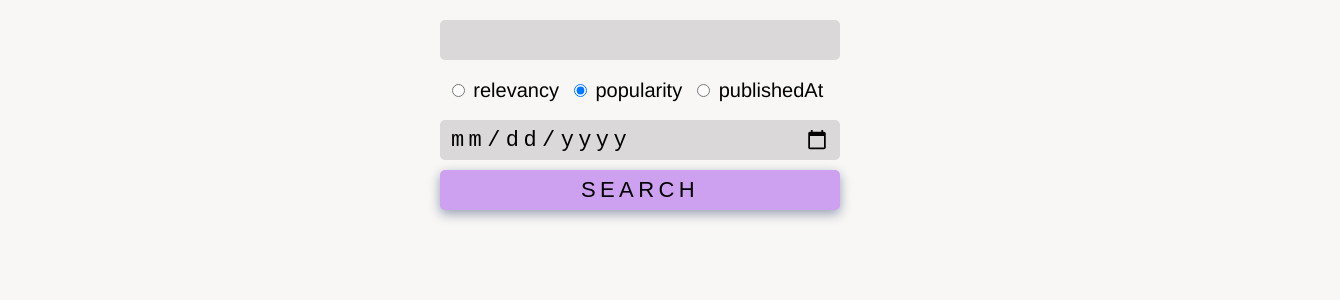
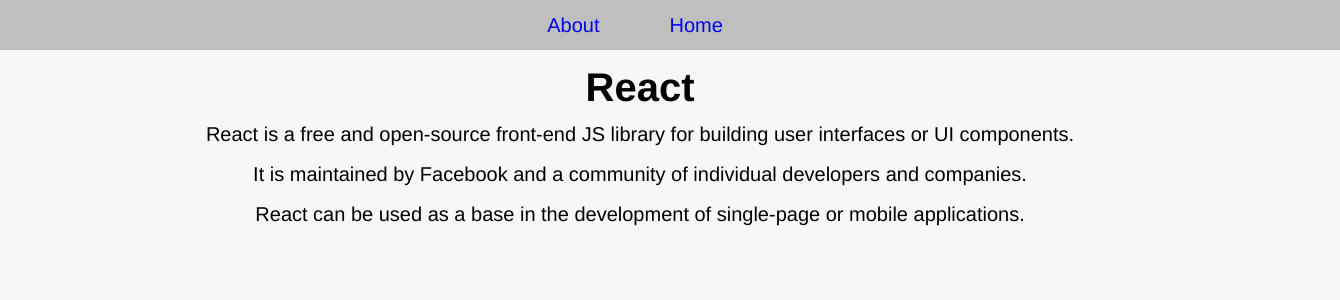
Before and after one commit to anutaguzova/react-app-rss, a React app: page /about in a window 1280 px wide. Before the commit this address led to /. Shown: the top 300 px of the page, 1340 px wide, since content can reach past the window. Built offline with nearby package versions, Linux system fonts and the light colour scheme.

Commit message:
feat:add task 4

```diff
--- a/package.json
+++ b/package.json
@@ -22,10 +22,11 @@
   },
   "homepage": "https://github.com/anutaguzova/react-app-rss#readme",
   "dependencies": {
+    "axios": "^0.21.1",
     "react": "^17.0.2",
     "react-dom": "^17.0.2",
     "react-router-dom": "^5.2.0",
-    "axios": "^0.21.1"
+    "react-transition-group": "^4.4.2"
   },
   "devDependencies": {
     "@babel/core": "^7.14.8",
@@ -38,6 +39,7 @@
     "@types/react": "^17.0.15",
     "@types/react-dom": "^17.0.9",
     "@types/react-router-dom": "^5.1.8",
+    "@types/react-transition-group": "^4.4.2",
     "@typescript-eslint/eslint-plugin": "^4.28.4",
     "@typescript-eslint/parser": "^4.28.4",
     "babel-loader": "^8.2.2",
--- a/src/App.tsx
+++ b/src/App.tsx
@@ -1,28 +1,18 @@
-import { FC, Suspense } from 'react';
-import { Switch, Route, Redirect } from 'react-router-dom';
-import Dashboard from './pages/Dashboard';
+import { BrowserRouter } from 'react-router-dom';
+import Approuter from './components/Approuter';
+import Navbar from './components/Navbar';
 
-const navData = [
-  {
-    Component: <Dashboard />,
-    path: '/',
-  },
-];
-const App: FC = () => (
-  <div className="App">
-    <Suspense fallback={<div>Loading...</div>}>
-      <Switch>
-        {navData.map(
-          ({ Component, path }): JSX.Element => (
-            <Route path={path} exact key={path.toString()}>
-              {Component}
-            </Route>
-          )
-        )}
-        <Redirect to="/" />
-      </Switch>
-    </Suspense>
-  </div>
-);
+const App = () => {
+  return (
+    <BrowserRouter>
+      <Navbar />
+      <main>
+        <div className="App">
+          <Approuter />
+        </div>
+      </main>
+    </BrowserRouter>
+  );
+};
 
 export default App;
--- /dev/null
+++ b/src/components/Approuter.tsx
@@ -0,0 +1,49 @@
+import React, { Suspense } from 'react';
+import { Route, Redirect, Switch, useLocation } from 'react-router-dom';
+import { CSSTransition, TransitionGroup } from 'react-transition-group';
+import Dashboard from '../pages/Dashboard';
+import About from '../pages/About';
+import Error from '../pages/Error';
+
+const navData = [
+  {
+    Component: <Dashboard />,
+    path: '/',
+  },
+  {
+    Component: <About />,
+    path: '/about',
+  },
+  {
+    Component: <Error />,
+    path: '/error',
+  },
+];
+
+const Content = (): JSX.Element => {
+  const location = useLocation();
+  return (
+    <TransitionGroup>
+      <CSSTransition timeout={10} classNames="example" key={location.key}>
+        <Switch>
+          {navData.map(
+            ({ Component, path }): JSX.Element => (
+              <Route path={path} exact key={path.toString()}>
+                {Component}
+              </Route>
+            )
+          )}
+          <Redirect to="/error" />
+        </Switch>
+      </CSSTransition>
+    </TransitionGroup>
+  );
+};
+
+const Approuter = (): JSX.Element => (
+  <Suspense fallback={<div>Loading...</div>}>
+    <Content />
+  </Suspense>
+);
+
+export default Approuter;
--- /dev/null
+++ b/src/components/Navbar.tsx
@@ -0,0 +1,15 @@
+import React from 'react';
+import { Link } from 'react-router-dom';
+
+const Navbar = (): JSX.Element => (
+  <header>
+    <div className="navbar">
+      <div className="navbar__items">
+        <Link to="/about">About</Link>
+        <Link to="/">Home</Link>
+      </div>
+    </div>
+  </header>
+);
+
+export default Navbar;
--- a/src/index.css
+++ b/src/index.css
@@ -84,3 +84,72 @@
   padding: 10px 20px;
   font-size: 0.7em;
 }
+
+/* header */
+
+.navbar {
+  height: 50px;
+  width: 100vw;
+  display: flex;
+  align-items: center;
+  justify-content: center;
+  padding: 0 30px;
+  background: rgb(192, 191, 191);
+}
+
+.navbar__items a {
+  margin-right: 70px;
+  text-decoration: none;
+}
+
+.navbar__items a {
+  margin-right: 70px;
+  text-decoration: none;
+}
+
+/* animation */
+/* .fade-appear,
+.fade-enter {
+  opacity: 0;
+  transform: translateY(10px);
+}
+.fade-appear-active,
+.fade-enter-active {
+  transition: 1s ease-in;
+  transform: translateY(0px);
+  opacity: 1;
+}
+
+.fade-exit {
+  transition: 1s ease-out;
+  transform: translateY(0px);
+  opacity: 1;
+}
+
+.fade-exit-active {
+  opacity: 0;
+  transform: translateY(10px);
+}
+.page-main {
+  position: relative;
+  max-width: 1500px;
+  margin: 0px auto;
+} */
+
+.example-enter {
+  opacity: 0.01;
+}
+
+.example-enter.example-enter-active {
+  opacity: 1;
+  transition: all 1000ms ease-in;
+}
+
+.example-leave {
+  opacity: 1;
+}
+
+.example-leave.example-leave-active {
+  opacity: 0.01;
+  transition: all 1000ms ease-out;
+}
--- a/src/index.tsx
+++ b/src/index.tsx
@@ -1,11 +1,5 @@
 import ReactDOM from 'react-dom';
-import { BrowserRouter } from 'react-router-dom';
 import './index.css';
 import App from './App';
 
-ReactDOM.render(
-  <BrowserRouter>
-    <App />
-  </BrowserRouter>,
-  document.getElementById('root')
-);
+ReactDOM.render(<App />, document.getElementById('root'));
--- /dev/null
+++ b/src/pages/About.tsx
@@ -0,0 +1,12 @@
+import React from 'react';
+
+const About = (): JSX.Element => (
+  <>
+    <h1>React</h1>
+    <p>React is a free and open-source front-end JS library for building user interfaces or UI components.</p>
+    <p>It is maintained by Facebook and a community of individual developers and companies. </p>
+    <p>React can be used as a base in the development of single-page or mobile applications. </p>
+  </>
+);
+
+export default About;
--- a/src/pages/Dashboard.tsx
+++ b/src/pages/Dashboard.tsx
@@ -1,12 +1,12 @@
 import { AxiosResponse } from 'axios';
-import { ChangeEvent, FC, useState } from 'react';
+import { ChangeEvent, useState } from 'react';
 import Articles from '../components/Articles';
 import axios from '../services/api';
 import { Article, Get200Articles, SortType } from '../types';
 
 const API_KEY = '205d2020c1c94cf99e4ae7c255338e75';
 
-const Dashboard: FC = () => {
+const Dashboard = () => {
   const [searchValue, setSearchValue] = useState<string>('');
   const [isLoading, setIsLoading] = useState<boolean>(false);
   const [arts, setArts] = useState<Article[]>([]);
--- /dev/null
+++ b/src/pages/Error.tsx
@@ -0,0 +1,9 @@
+import React from 'react';
+
+const Error = () => (
+  <>
+    <h1 style={{ color: 'red' }}>404 Not found</h1>
+  </>
+);
+
+export default Error;
--- a/webpack/webpack.dev.js
+++ b/webpack/webpack.dev.js
@@ -7,6 +7,7 @@
   devServer: {
     hot: true,
     open: true,
+    historyApiFallback: true,   //router-api
   },
   plugins: [
     new ReactRefreshWebpackPlugin(),
```
Also changed, not shown: 1 other file (tests, documents, lock files or other folders).
